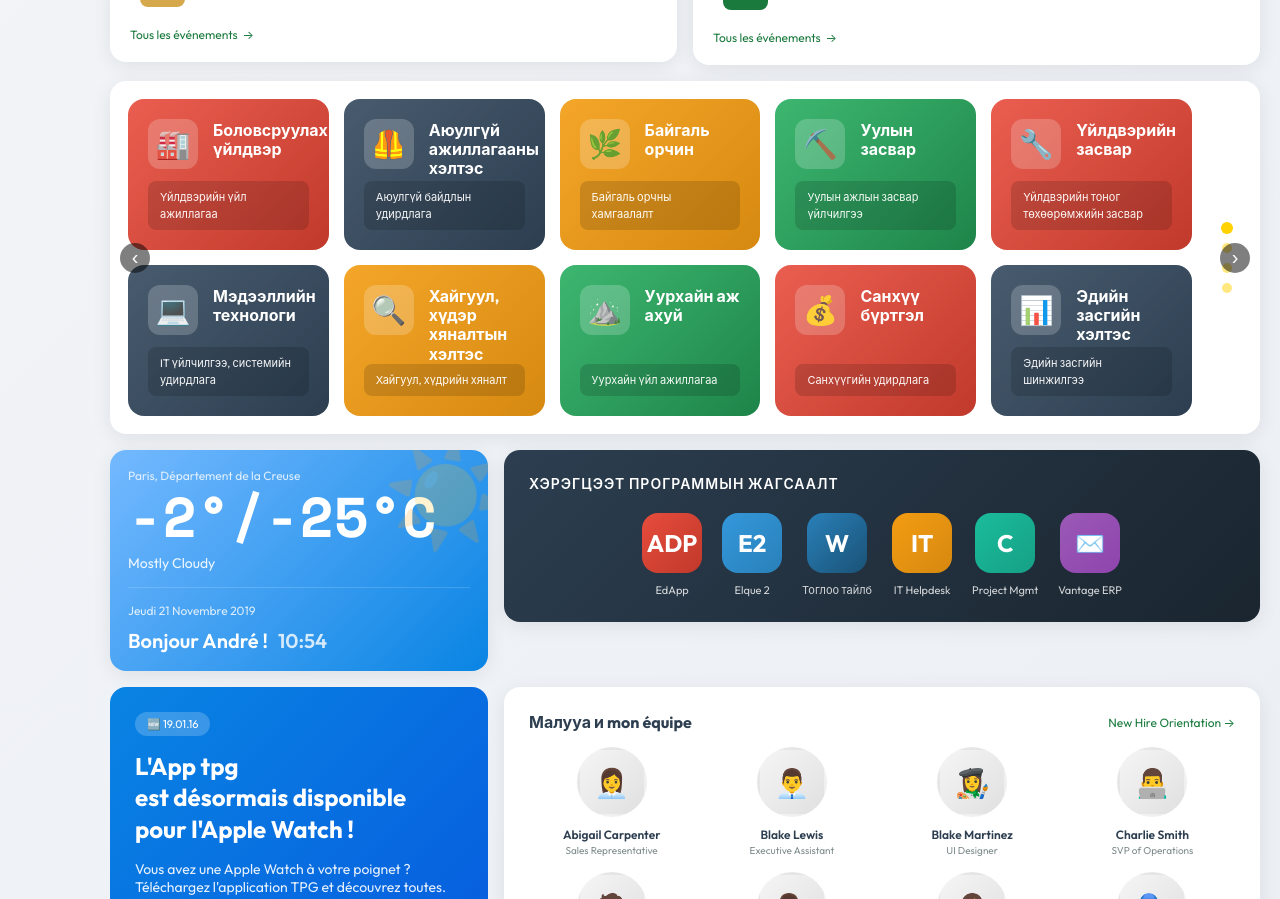
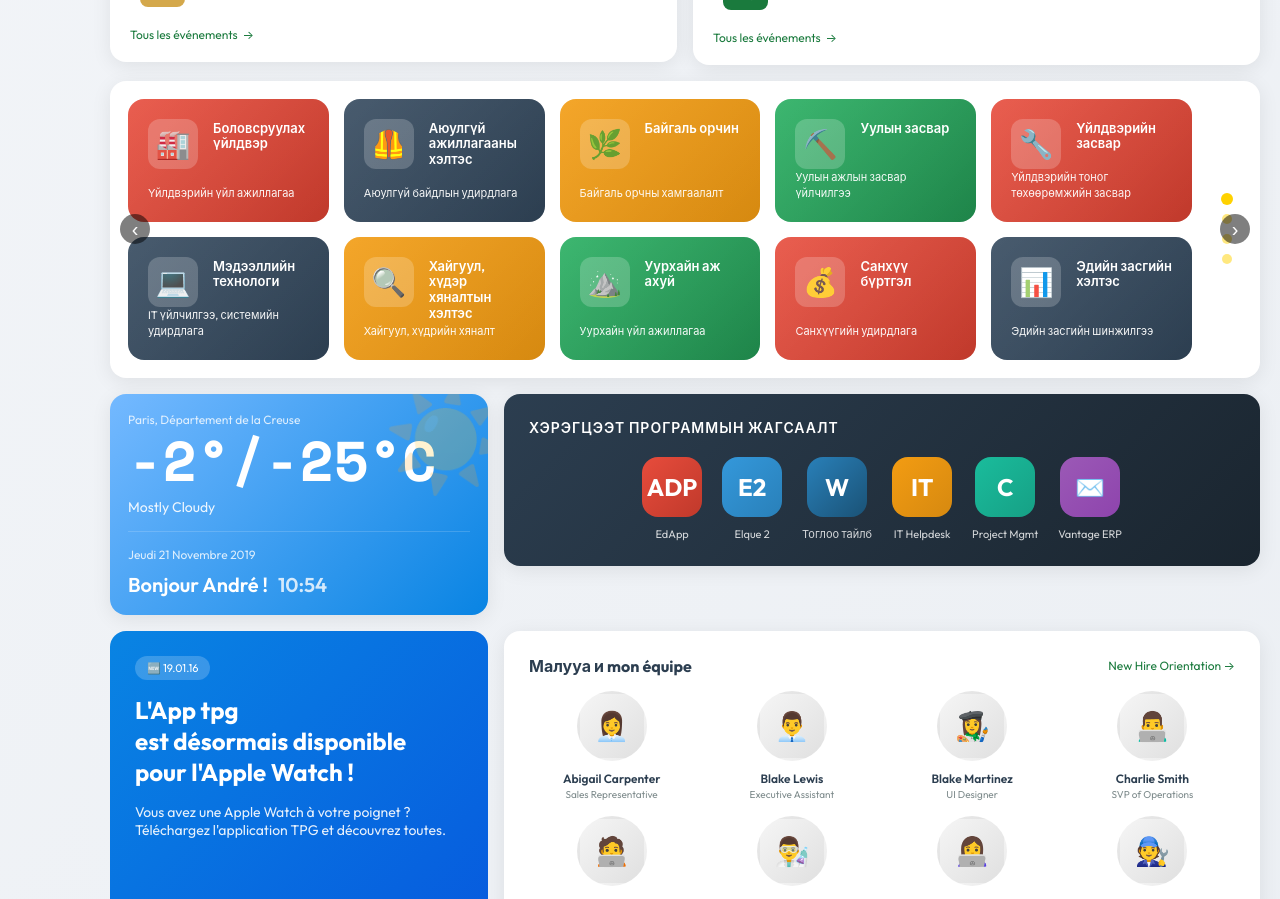
Before and after one commit to hodooniihoosonmantuu/project-cursor, a React (Vite) app: page / in a window 1280 px wide. Shown: the part 1580-2479 px from the top of the page. Built offline with nearby package versions, Linux system fonts and the light colour scheme.

Commit message:
Remove shadow from description text and reduce title size for minimal style

```diff
--- a/src/App.css
+++ b/src/App.css
@@ -1030,8 +1030,8 @@ body {
 }
 
 .department-title {
-  font-size: 16px;
-  font-weight: 700;
+  font-size: 13px;
+  font-weight: 600;
   line-height: 1.2;
   color: white;
   margin: 0;
@@ -1049,9 +1049,9 @@ body {
   opacity: 0.95;
   line-height: 1.5;
   color: white;
-  padding: 8px 12px;
-  background: rgba(0, 0, 0, 0.15);
-  border-radius: 8px;
+  padding: 0;
+  background: transparent;
+  border-radius: 0;
   display: inline-block;
   margin-left: 0; /* Start from icon's left edge */
   width: calc(100% - 0px); /* Full width minus icon space if needed */
```
